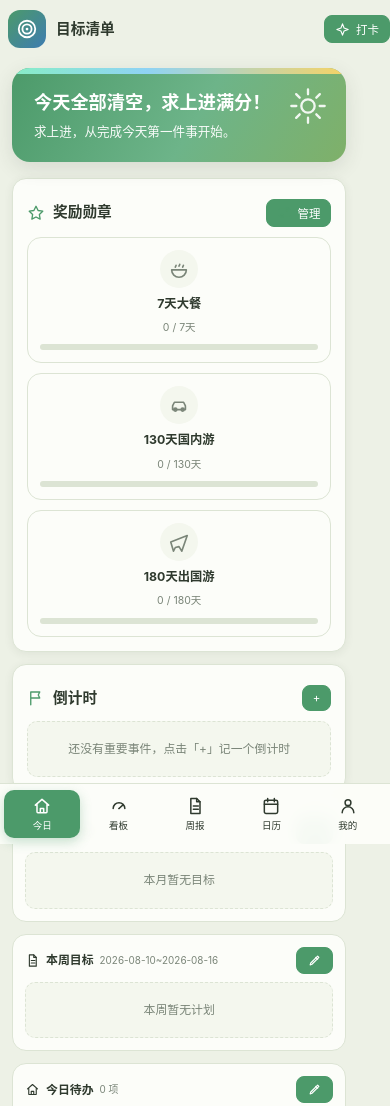
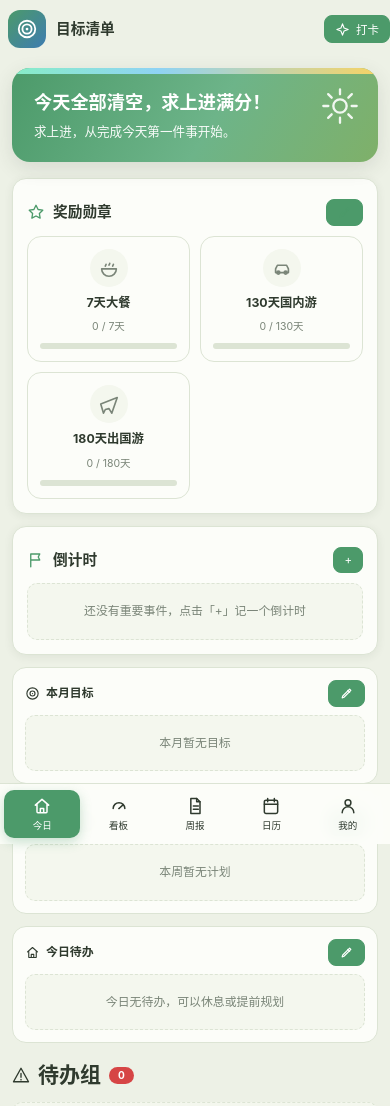
Before and after one commit to cissy223/lifelong-goal-board, a website: page index.html in a window 390 px wide. Shown: the top 1106 px of the page. Drawn offline with Linux system fonts and the light colour scheme.

Commit message:
feat: icon-only manage button, drop week date & today count, center mobile layout

```diff
--- a/index.html
+++ b/index.html
@@ -202,7 +202,7 @@ textarea{resize:vertical}
 .quote p{font-size:.85rem;line-height:1.7}
 @media(max-width:1180px){#rail{display:none}}
 @media(max-width:768px){
-#app{flex-direction:column;padding:10px 12px 80px}
+#app{flex-direction:column;padding:10px 12px 80px;align-items:stretch}
 #sidebar{display:none}
 #mhead{display:flex;align-items:center;justify-content:space-between;padding:4px 0}
 .layers{grid-template-columns:1fr}
@@ -550,7 +550,7 @@ const s=streakInfo().streak;
 const sb=DB.settings.rewards.filter(r=>r.track==='streak').map(r=>({name:r.name,icon:r.icon,cur:s,threshold:r.threshold,unit:'天'}));
 const gb=DB.goals.map(g=>({name:g.title+' · 圆满达成',icon:'flag',cur:Math.round(g.current/g.target*100),threshold:100,unit:'%'}));
 const all=sb.concat(gb);
-return '<section class="card"><h2 style="display:flex;align-items:center;gap:8px;margin:6px 0 10px">'+icon('star')+'奖励勋章 <button class="btn sm primary" style="margin-left:auto" onclick="App.badgeManage()">'+icon('sliders')+'管理</button></h2><div class="badges">'+
+return '<section class="card"><h2 style="display:flex;align-items:center;gap:8px;margin:6px 0 10px">'+icon('star')+'奖励勋章 <button class="btn sm primary" style="margin-left:auto" onclick="App.badgeManage()">'+icon('edit')+'</button></h2><div class="badges">'+
 all.map(b=>{
 const pct=clamp(Math.round(b.cur/b.threshold*100),0,100);
 const on=pct>=100;
@@ -577,10 +577,10 @@ return '<div class="li" onclick="App.editGoal(\''+g.id+'\')"><span class="dot" s
 '<div class="bar" style="margin:0 4px 6px 18px"><i style="width:'+pct+'%"></i></div>';
 }).join(''):'<div class="empty">本月暂无目标</div>')+
 '</div>'+
-'<div class="layer"><h4>'+icon('week')+'本周目标 <small style="font-weight:400;color:var(--muted)">'+fmt(ws)+'~'+fmt(we)+'</small><button class="btn sm primary" style="margin-left:auto" onclick="App.taskManage(\'week\')">'+icon('edit')+'</button></h4>'+
+'<div class="layer"><h4>'+icon('week')+'本周目标<button class="btn sm primary" style="margin-left:auto" onclick="App.taskManage(\'week\')">'+icon('edit')+'</button></h4>'+
 (wtasks.length?wtasks.slice(0,5).map(t=>'<div class="li" onclick="App.editTask(\''+t.id+'\')"><span class="tag" style="background:'+(t.priority===0?'#D64545':t.priority===1?'#D9922E':'#8b95a3')+';padding:1px 6px">'+PRI[t.priority]+'</span><span class="t">'+esc(t.title)+'</span><small>'+t.dueDate.slice(5)+'</small></div>').join(''):'<div class="empty">本周暂无计划</div>')+
 '</div>'+
-'<div class="layer"><h4>'+icon('today')+'今日待办 <small style="font-weight:400;color:var(--muted)">'+ttasks.length+' 项</small><button class="btn sm primary" style="margin-left:auto" onclick="App.taskManage(\'today\')">'+icon('edit')+'</button></h4>'+
+'<div class="layer"><h4>'+icon('today')+'今日待办<button class="btn sm primary" style="margin-left:auto" onclick="App.taskManage(\'today\')">'+icon('edit')+'</button></h4>'+
 (ttasks.length?ttasks.slice(0,5).map(t=>{
 const od=t.dueDate&&t.dueDate<T;
 return '<div class="li" onclick="App.scrollTask(\''+t.id+'\')"><span class="dot" style="background:'+(od?'#D64545':'var(--green)')+'"></span><span class="t">'+esc(t.title)+'</span><small>'+(od?'逾期':'今日')+'</small></div>';
```
